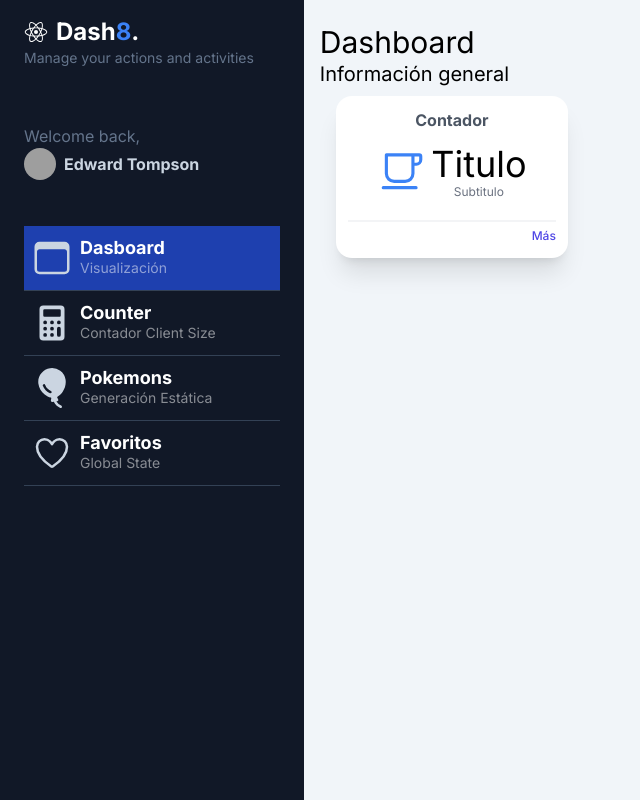
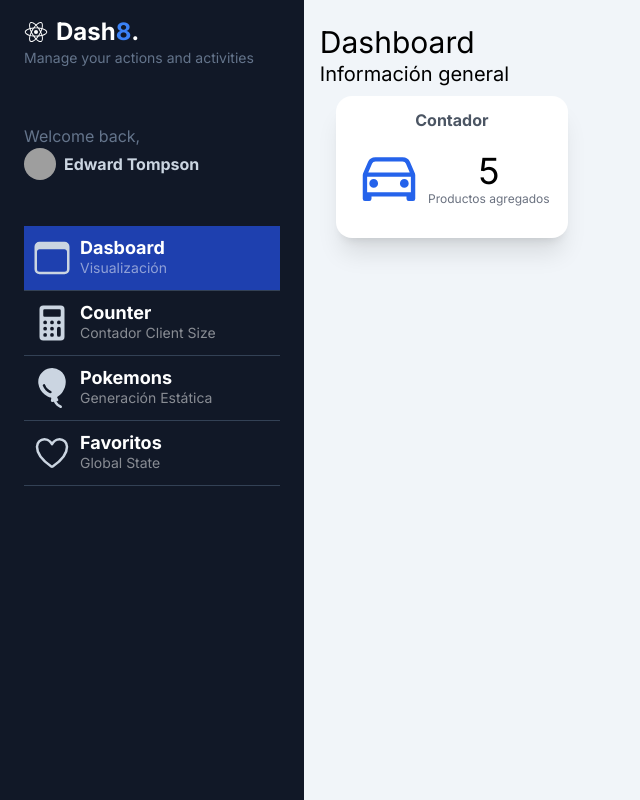
Before and after one commit to sagomadev/nextjs-dashboard, a Next.js app: page /dashboard/main in a window 1280 px wide. Shown: the whole page, without its empty margins (0-640 px from the left). Built offline with nearby package versions, Linux system fonts and the light colour scheme; grey boxes are pictures that could not be loaded.

Commit message:
Use props in Simple Widget

```diff
--- a/src/components/dashboard/SimpleWidget.tsx
+++ b/src/components/dashboard/SimpleWidget.tsx
@@ -1,38 +1,39 @@
+import Link from "next/link";
 import { IoCafeOutline } from "react-icons/io5";
 
 interface Props {
   title: string;
-  subtitle?: string;
+  subTitle?: string;
   label?: string;
   icon?: React.ReactNode;
   href?: string;
 }
 
-export const SimpleWidget = ({ title, subtitle, label }: Props) => {
+export const SimpleWidget = ({ title, subTitle, label, icon, href }: Props) => {
   return (
     <div className="bg-white shadow-xl p-3 sm:min-w-[25%] min-w-full  rounded-2xl border-1 border-gray-50 mx-2">
       <div className="flex flex-col">
+        {label && (
           <div>
             <h2 className="font-bold text-gray-600 text-center">{label}</h2>
           </div>
+        )}
         <div className="my-3">
           <div className="flex flex-row items-center justify-center space-x-1 ">
-            <div id="icon">
-              {/* Icono irá aquí */}
-              <IoCafeOutline size={50} className="text-blue-500" />
-            </div>
+            {icon}
             <div id="temp" className="text-center">
-              <h4 className="text-4xl">Titulo</h4>
-              <p className="text-xs text-gray-500">Subtitulo</p>
+              <h4 className="text-4xl">{title}</h4>
+              {subTitle && <p className="text-xs text-gray-500">{subTitle}</p>}
             </div>
           </div>
         </div>
-
+        {href && (
           <div className="w-full place-items-end text-right border-t-2 border-gray-100 mt-2">
-          <a href="#" className="text-indigo-600 text-xs font-medium">
+            <Link href={href} className="text-indigo-600 text-xs font-medium">
               Más
-          </a>
+            </Link>
           </div>
+        )}
       </div>
     </div>
   );
--- a/src/components/dashboard/WidgetsGrid.tsx
+++ b/src/components/dashboard/WidgetsGrid.tsx
@@ -10,7 +10,7 @@ export const WidgetsGrid = () => {
     <div className="flex flex-wrap p-2">
       <SimpleWidget
         title={`${isCart}`}
-        subtitle="Productos agragados"
+        subTitle="Productos agregados"
         label="Contador"
         icon={<IoCarOutline size={70} className="text-blue-600" />}
       />
```
Lines whose indentation alone changed are shown as unchanged.
